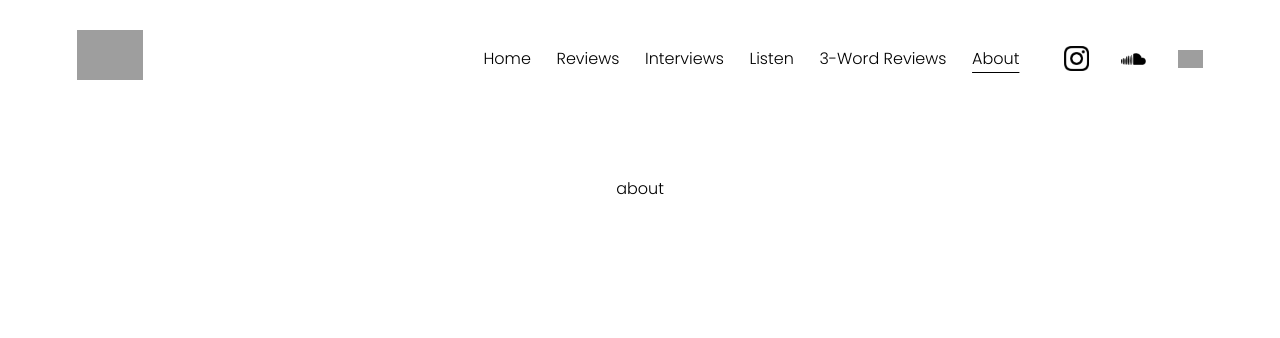
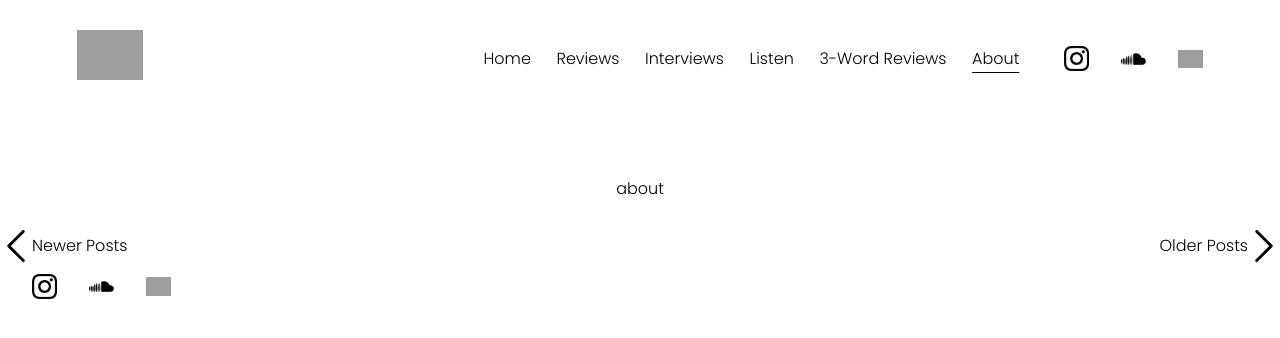
Before and after one commit to maniutin/oddboll-2.0, a React (Create React App) app: page /about in a window 1280 px wide. Shown: the top 338 px of the page. Built offline with nearby package versions, Linux system fonts and the light colour scheme; no server answers; grey boxes are pictures that could not be loaded.

Commit message:
add pagination and get data based on categories

```diff
--- a/src/App.scss
+++ b/src/App.scss
@@ -3,7 +3,7 @@
 }
 
 main {
-  padding: 20vh 6vw;
+  padding: 20vh 6vw 0 6vw;
   display: flex;
   flex-direction: column;
   justify-content: center;
--- a/src/App.tsx
+++ b/src/App.tsx
@@ -1,13 +1,17 @@
 import "./App.scss";
-import React from "react";
+import React, { useState } from "react";
 import { BrowserRouter as Router, Routes, Route } from "react-router-dom";
 
+import Footer from "./components/Footer/Footer";
 import Nav from "./components/Nav/Nav";
+import Pagination from "./components/Pagination/Pagination";
 import Post from "./components/Post/Post";
 import PostList from "./components/PostList/PostList";
 import ScrollToTop from "./components/ScrollToTop/ScrollToTop";
 
 function App() {
+  const [currentPage, setCurrentPage] = useState<number>(1);
+
   return (
     <div className="App">
       <Router>
@@ -15,24 +19,70 @@ function App() {
         <main>
           <ScrollToTop />
           <Routes>
-            <Route path="/" element={<PostList path={"/"} />} />
-            <Route path="/reviews" element={<PostList path={"/reviews"} />} />
+            <Route
+              path="/"
+              element={
+                <PostList path={"/"} category={1} currentPage={currentPage} />
+              }
+            />
+            <Route
+              path="/reviews"
+              element={
+                <PostList
+                  path={"/reviews"}
+                  category={15}
+                  currentPage={currentPage}
+                />
+              }
+            />
             <Route path="/reviews/:id" element={<Post />} />
             <Route
               path="/interviews"
-              element={<PostList path={"/interviews"} />}
+              element={
+                <PostList
+                  path={"/interviews"}
+                  category={16}
+                  currentPage={currentPage}
+                />
+              }
             />
             <Route path="/interviews/:id" element={<Post />} />
-            <Route path="/listen" element={<PostList path={"/listen"} />} />
+            <Route
+              path="/listen"
+              element={
+                <PostList
+                  path={"/listen"}
+                  category={17}
+                  currentPage={currentPage}
+                />
+              }
+            />
             <Route path="/listen/:id" element={<Post />} />
             <Route
               path="/3-word-reviews"
-              element={<PostList path={"/3-word-reviews"} />}
+              element={
+                <PostList
+                  path={"/3-word-reviews"}
+                  category={1}
+                  currentPage={currentPage}
+                />
+              }
             />
-            <Route path="/about" element={<PostList path={"/about"} />} />
+            <Route
+              path="/about"
+              element={
+                <PostList
+                  path={"/about"}
+                  category={1}
+                  currentPage={currentPage}
+                />
+              }
+            />
           </Routes>
         </main>
       </Router>
+      <Pagination currentPage={currentPage} setCurrentPage={setCurrentPage} />
+      <Footer />
     </div>
   );
 }
--- /dev/null
+++ b/src/components/Pagination/Pagination.scss
@@ -0,0 +1,15 @@
+.pagination {
+  display: flex;
+  flex-direction: row;
+  justify-content: space-between;
+  .arrow {
+    display: flex;
+    flex-direction: row;
+    align-items: center;
+    cursor: pointer;
+
+    .arrow-img {
+      height: 2rem;
+    }
+  }
+}
--- /dev/null
+++ b/src/components/Pagination/Pagination.tsx
@@ -0,0 +1,30 @@
+import "./Pagination.scss";
+import React from "react";
+
+import LeftArrow from "../../assets/left-arrow.png";
+import RightArrow from "../../assets/right-arrow.png";
+
+type Props = {
+  currentPage: number;
+  setCurrentPage: React.Dispatch<React.SetStateAction<any>>;
+};
+
+function Pagination({ currentPage, setCurrentPage }: Props) {
+  return (
+    <div className="pagination">
+      <div
+        className="arrow"
+        onClick={() => setCurrentPage(currentPage > 1 ? currentPage - 1 : 1)}
+      >
+        <img src={LeftArrow} alt="left arrow" className="arrow-img" />
+        <p>Newer Posts</p>
+      </div>
+      <div className="arrow" onClick={() => setCurrentPage(currentPage + 1)}>
+        <p>Older Posts</p>
+        <img src={RightArrow} alt="right arrow" className="arrow-img" />
+      </div>
+    </div>
+  );
+}
+
+export default Pagination;
--- a/src/components/PostList/PostList.tsx
+++ b/src/components/PostList/PostList.tsx
@@ -3,6 +3,8 @@ import { useArticleData } from "../../hooks/useArticleData";
 import PostCard from "../PostCard/PostCard";
 
 interface IProps {
+  category: number;
+  currentPage: number;
   path: string;
 }
 
@@ -10,35 +12,26 @@ interface Article {
   categories: number[];
 }
 
-function PostList({ path }: IProps) {
-  const { articleInfo } = useArticleData();
-
-  const filterPosts = (categories: number[]) => {
-    return (
-      articleInfo.articleData &&
-      articleInfo.articleData.filter((article: Article) =>
-        categories.some((category) => article.categories.includes(category))
-      )
-    );
-  };
+function PostList({ category, currentPage, path }: IProps) {
+  const { articleInfo } = useArticleData(currentPage, category);
 
   console.log("=== ARTICLE INFO: ", articleInfo);
 
   switch (path) {
     case "/":
-      return <PostCard path={path} posts={filterPosts([15, 16, 17])} />;
+      return <PostCard path={path} posts={articleInfo.articleData} />;
     case "/reviews":
-      return <PostCard path={path} posts={filterPosts([15])} />;
+      return <PostCard path={path} posts={articleInfo.articleData} />;
     case "/interviews":
-      return <PostCard path={path} posts={filterPosts([16])} />;
+      return <PostCard path={path} posts={articleInfo.articleData} />;
     case "/listen":
-      return <PostCard path={path} posts={filterPosts([17])} />;
+      return <PostCard path={path} posts={articleInfo.articleData} />;
     case "/3-word-reviews":
       return <p>3-word-reviews</p>;
     case "/about":
       return <p>about</p>;
     default:
-      return <PostCard path={path} posts={filterPosts([15, 16, 17])} />;
+      return <PostCard path={path} posts={articleInfo.articleData} />;
   }
 }
 
--- a/src/hooks/useArticleData.tsx
+++ b/src/hooks/useArticleData.tsx
@@ -1,21 +1,21 @@
 import { useState, useEffect } from "react";
 import axios from "axios";
 
-const useArticleData = () => {
+const useArticleData = (currentPage: number, category: number | undefined) => {
   const [articleInfo, setArticleInfo] = useState({ articleData: [] });
 
-  const perPage = 100;
+  const perPage = 20;
 
   useEffect(() => {
     axios
       .get(
-        `http://localhost:8888/wordpress-trunk/wp-json/wp/v2/posts?_embed&per_page=${perPage}`
+        `http://localhost:8888/wordpress-trunk/wp-json/wp/v2/posts?_embed&per_page=${perPage}&page=${currentPage}&categories=${category}`
       )
       .then((result) => {
         setArticleInfo((prev) => ({ ...prev, articleData: result.data }));
       })
       .catch((err) => console.log("ERROR!", err));
-  }, []);
+  }, [currentPage, category]);
 
   return {
     articleInfo,
```
Also changed, not shown: src/assets/left-arrow.png (added), src/assets/right-arrow.png (added).
